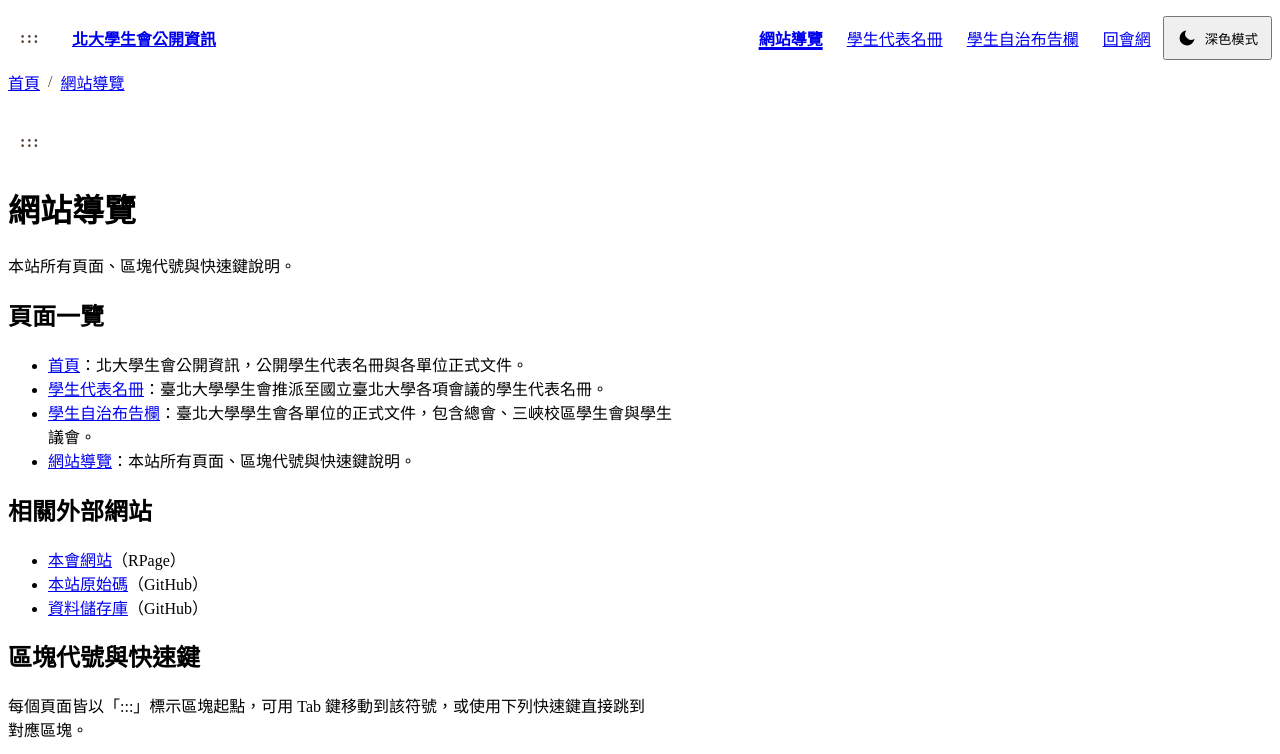
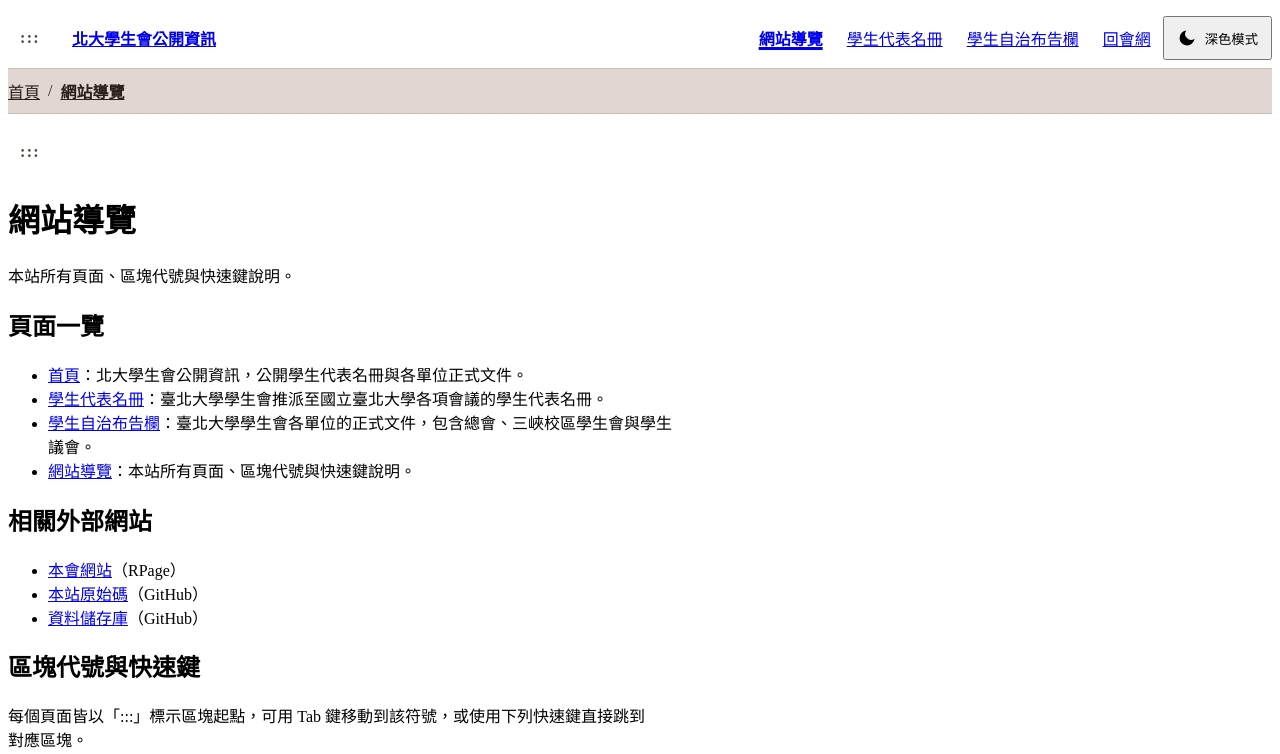
Before and after one commit to ntpusu/ntpusu-info-web, an Astro site: page /ntpusu-info-web/sitemap in a window 1280 px wide. Shown: the top 754 px of the page. Built offline with nearby package versions, Linux system fonts and the light colour scheme; Astro itself is replaced by a stand-in of ours.

Commit message:
feat(breadcrumb): 麵包屑加上獨立底色橫條
麵包屑與頁首、內容同為頁面底色，不易區辨。改為橫跨視窗寬度的橫條，
亮色用 brown-200、暗色用 brown-800，上下加分隔線。

- Layout 將麵包屑移出 .container，Breadcrumb 內層再包 container 以對齊內容
- 橫條上的文字一律用 --breadcrumb-color：Pico 的 a 會在自己身上重新定義
  --pico-color，直接引用會拿到連結色（亮色 800 對 200 只有 6.4:1）
- check-contrast 新增橫條底色上的文字、hover 色與焦點外框檢查
  （亮色 11.17:1，暗色 7.72:1）

Co-Authored-By: Claude Sonnet 5.5 <noreply@anthropic.com>

```diff
--- a/scripts/check-contrast.mjs
+++ b/scripts/check-contrast.mjs
@@ -77,6 +77,10 @@ checks.push(
   ["--pico-form-element-border-color", "--pico-background-color", NON_TEXT],
   ["--focus-ring", "--pico-background-color", NON_TEXT],
   ["--focus-ring", "--pico-card-background-color", NON_TEXT],
+  // 麵包屑橫條：文字一律用 --breadcrumb-color 與 hover 色
+  ["--breadcrumb-color", "--breadcrumb-background", AAA],
+  ["--pico-primary-hover", "--breadcrumb-background", AAA],
+  ["--focus-ring", "--breadcrumb-background", NON_TEXT],
   // dropdown 選單：背景同卡片底色；hover 底色只放 --pico-dropdown-color 的文字，
   // 不納入 surfaces（深色模式 800 底色放次要文字會 < 7:1）
   ["--pico-dropdown-color", "--pico-dropdown-background-color", AAA],
--- a/src/components/Breadcrumb.astro
+++ b/src/components/Breadcrumb.astro
@@ -12,6 +12,7 @@ const current = getPage(path);
 {
   path !== "/" && (
     <nav aria-label="麵包屑" class="breadcrumb">
+      <div class="container">
         <ol>
           <li>
             <a href={href(home.path)}>{home.title}</a>
@@ -22,6 +23,7 @@ const current = getPage(path);
             </a>
           </li>
         </ol>
+      </div>
     </nav>
   )
 }
--- a/src/layouts/Layout.astro
+++ b/src/layouts/Layout.astro
@@ -80,8 +80,8 @@ const menuLinks = [
   <body>
     <a class="skip-link" href="#C">跳到主要內容</a>
 
-    <header class="container site-header">
-      <div class="header-bar">
+    <header class="site-header">
+      <div class="container header-bar">
         <a class="landmark" id="U" href="#U" accesskey="U" title="上方功能區塊">:::</a>
         <nav aria-label="主要導覽" class="site-nav">
           <ul>
--- a/src/styles/global.css
+++ b/src/styles/global.css
@@ -82,8 +82,8 @@ a.landmark:hover {
 }
 
 /* ---------- 頁首與導覽 ---------- */
-.site-header {
-  padding-block: 0.5rem 0;
+.site-header > .header-bar {
+  padding-block-start: 0.5rem;
 }
 .header-bar {
   display: flex;
@@ -248,6 +248,20 @@ a.landmark:hover {
 }
 
 /* ---------- 麵包屑 ---------- */
+/* 獨立底色的橫條，與頁首、內容區分；底色上的文字一律用 --pico-color，
+   次要文字色（800／200）放在這個底色上會低於 7:1 */
+.breadcrumb {
+  margin-block-start: 0.5rem;
+  background-color: var(--breadcrumb-background);
+  border-block: 1px solid var(--pico-muted-border-color);
+  color: var(--pico-color);
+}
+.breadcrumb a {
+  color: var(--breadcrumb-color);
+}
+.breadcrumb a:hover {
+  color: var(--pico-primary-hover);
+}
 .breadcrumb ol {
   display: flex;
   flex-wrap: wrap;
@@ -263,13 +277,16 @@ a.landmark:hover {
 }
 .breadcrumb li + li::before {
   content: "/" / "";
-  color: var(--pico-muted-color);
+  color: var(--pico-color);
 }
 .breadcrumb a {
   padding-inline: 0.5rem;
 }
 .breadcrumb li:first-child a {
   padding-inline-start: 0;
+}
+.breadcrumb a[aria-current="page"] {
+  font-weight: 700;
 }
 
 /* ---------- 頁尾 ---------- */
--- a/src/styles/theme.css
+++ b/src/styles/theme.css
@@ -103,6 +103,11 @@
   /* ---- 焦點外框（WCAG 2.4.13：≥ 2 CSS px、對比 ≥ 3:1） ---- */
   --focus-ring: light-dark(var(--brown-950), var(--brown-50));
 
+  /* ---- 麵包屑橫條：亮色 brown-200、暗色 brown-800，與頁面底色（50／950）明顯不同 ---- */
+  --breadcrumb-background: light-dark(var(--brown-200), var(--brown-800));
+  /* 連結元素會在自己身上重新定義 --pico-color，所以文字色另取一個名字 */
+  --breadcrumb-color: var(--pico-color);
+
   /* ---- dropdown 選單（Blades details.dropdown；邊框為非文字元件，需 ≥ 3:1） ---- */
   --pico-dropdown-background-color: var(--pico-card-background-color);
   --pico-dropdown-border-color: var(--pico-form-element-border-color);
```
Lines whose indentation alone changed are shown as unchanged.
